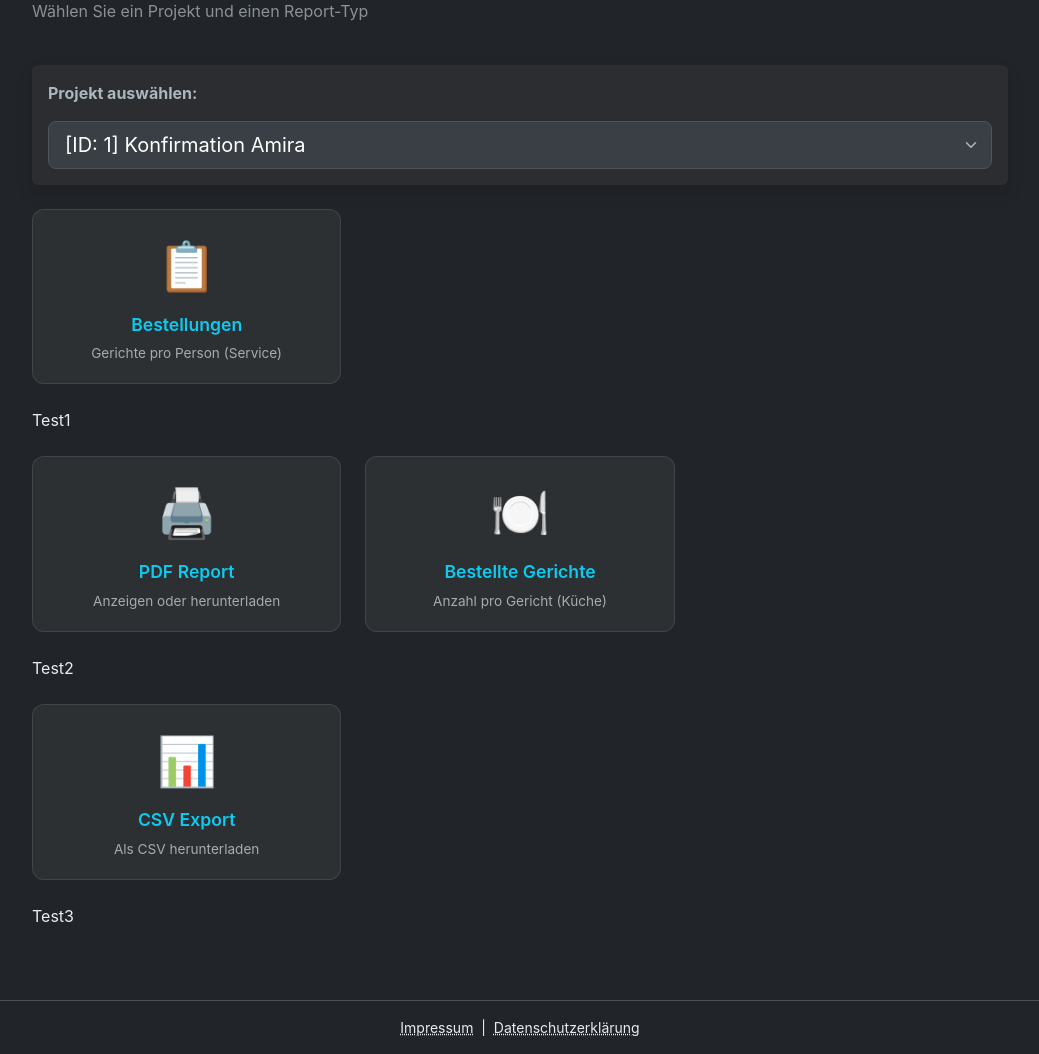
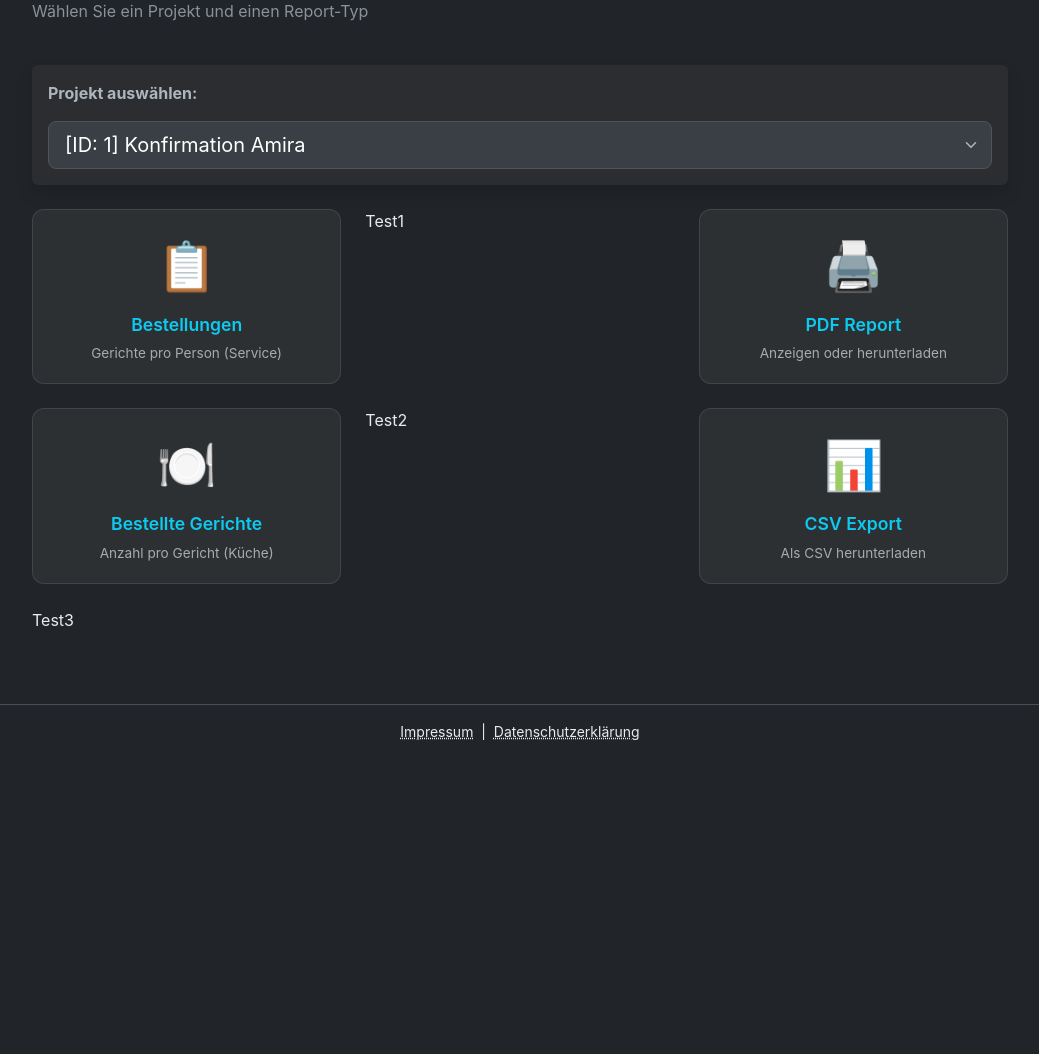
Before and after one commit to thesaint42/menue, a PHP site: page /admin/reports.php in a window 1280 px wide. Shown: the part 178-1232 px from the top of the page, without its empty margins (120-1159 px from the left). After the commit the page ends 918 px from the top, so only its background shows below. Run offline with PHP 8.4, Linux system fonts and the light colour scheme; the visitor is signed in with stand-in values (Sample User, id 1); data comes from the database, SQL or seed files in the repository; data that the repository does not hold is empty.

Commit message:
Reporting: More manual adjustments

```diff
--- a/admin/reports.php
+++ b/admin/reports.php
@@ -530,7 +530,7 @@ $projects = $pdo->query("SELECT * FROM {$prefix}projects WHERE is_active = 1 ORD
             </a>
         </div>
 
-        <div>Test1</div>
+        <div class="col-12 col-sm-6 col-lg-4">Test1</div>
 
         <!-- Drucken / PDF -->
         <div class="col-12 col-sm-6 col-lg-4">
@@ -550,7 +550,7 @@ $projects = $pdo->query("SELECT * FROM {$prefix}projects WHERE is_active = 1 ORD
             </a>
         </div>
 
-        <div>Test2</div>
+        <div class="col-12 col-sm-6 col-lg-4">Test2</div>
 
         <!-- CSV Export -->
         <div class="col-12 col-sm-6 col-lg-4">
@@ -561,7 +561,7 @@ $projects = $pdo->query("SELECT * FROM {$prefix}projects WHERE is_active = 1 ORD
             </a>
         </div>
 
-        <div>Test3</div>
+        <div class="col-12 col-sm-6 col-lg-4">Test3</div>
     </div>
     <?php endif; ?>
 
```
